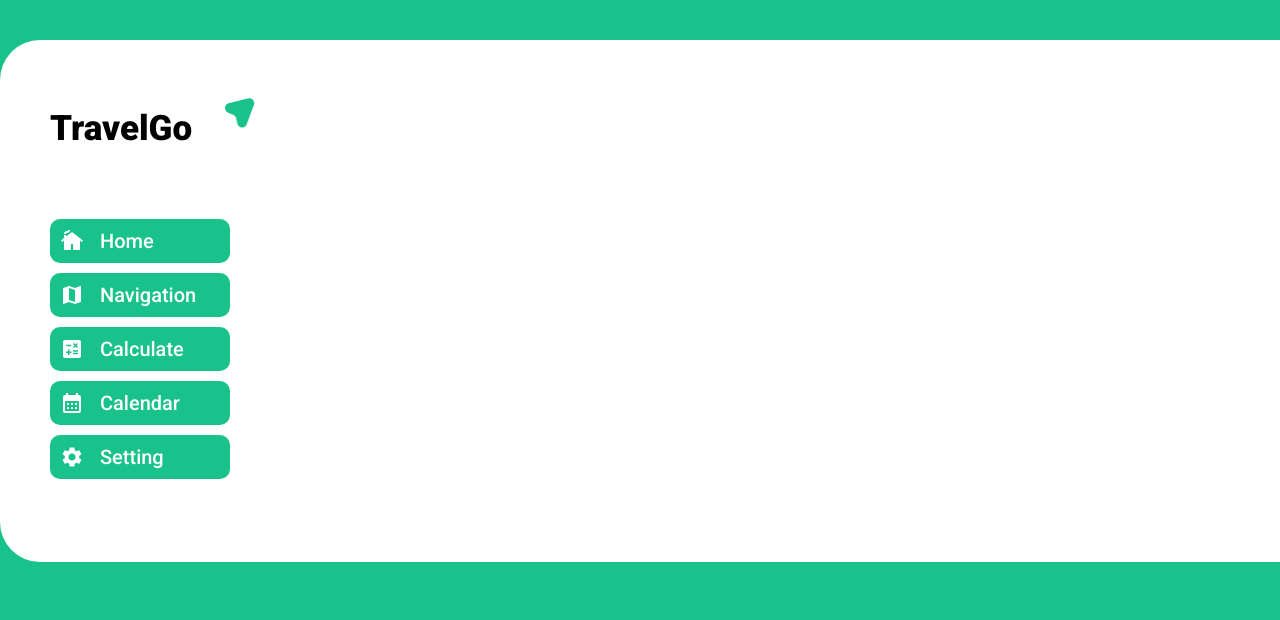
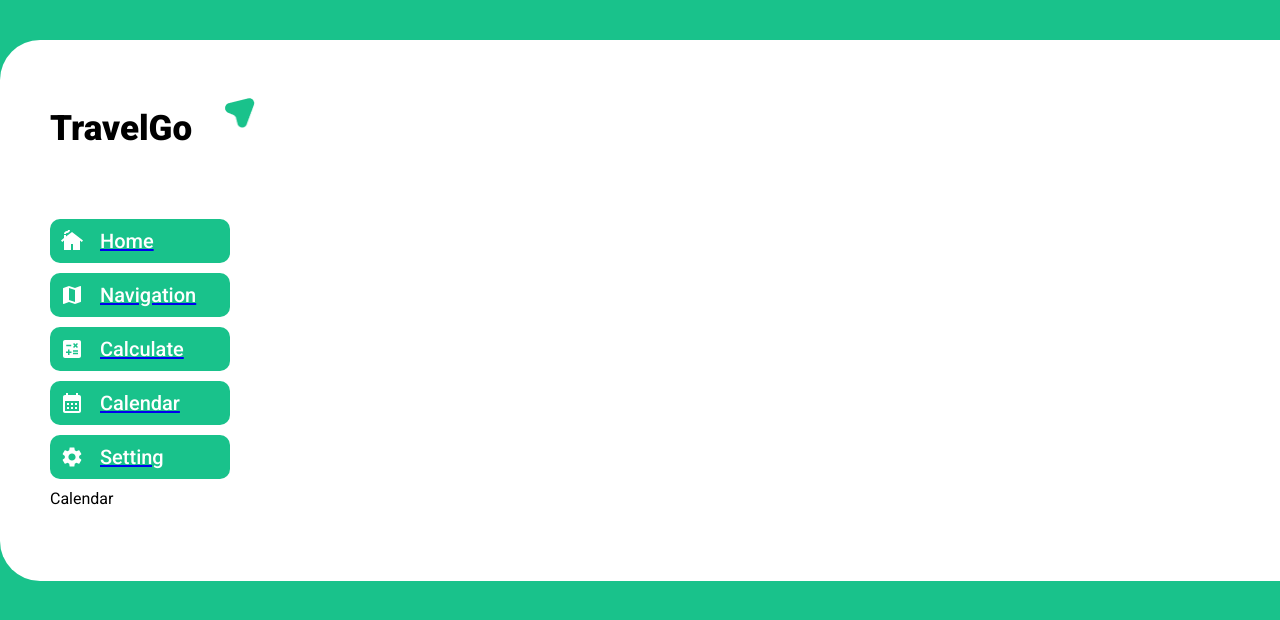
Before and after one commit to Sosisko/travel-app, a React (Create React App) app: page /calendar in a window 1280 px wide. Shown: the top 620 px of the page. Built offline with nearby package versions, Linux system fonts and the light colour scheme.

Commit message:
router fix_1

```diff
--- /dev/null
+++ b/src/components/Content/Calculate/Calculate.jsx
@@ -0,0 +1,7 @@
+import React from "react";
+
+const Calculate = () => {
+  return <div>Calculate</div>;
+};
+
+export default Calculate;
--- /dev/null
+++ b/src/components/Content/Calendar/Calendar.jsx
@@ -0,0 +1,7 @@
+import React from "react";
+
+const Calendar = () => {
+  return <div>Calendar</div>;
+};
+
+export default Calendar;
--- /dev/null
+++ b/src/components/Content/Home/Home.jsx
@@ -0,0 +1,7 @@
+import React from "react";
+
+const Home = () => {
+  return <div>Home</div>;
+};
+
+export default Home;
--- /dev/null
+++ b/src/components/Content/Navigation/Navigation.jsx
@@ -0,0 +1,7 @@
+import React from "react";
+
+const Navigation = () => {
+  return <div>Navigation</div>;
+};
+
+export default Navigation;
--- /dev/null
+++ b/src/components/Content/Setting/Setting.jsx
@@ -0,0 +1,7 @@
+import React from "react";
+
+const Setting = () => {
+  return <div>Setting</div>;
+};
+
+export default Setting;
--- a/src/components/Sidebar/Sidebar.jsx
+++ b/src/components/Sidebar/Sidebar.jsx
@@ -3,7 +3,13 @@ import Logo from "../Logo/Logo";
 import { SidebarDate } from "./SidebarData";
 import "./Sidebar.css";
 
-import { BrowserRouter as Router, Switch, Route, Link } from "react-router-dom";
+import Home from "../Content/Home/Home";
+import Navigation from "../Content/Navigation/Navigation";
+import Сalculate from "../Content/Calculate/Calculate";
+import Calendar from "../Content/Calendar/Calendar";
+import Setting from "../Content/Setting/Setting";
+
+import { BrowserRouter as Router, Routes, Route, Link } from "react-router-dom";
 
 const Sidebar = () => {
   return (
@@ -14,15 +20,24 @@ const Sidebar = () => {
           <ul className="navbar_items">
             {SidebarDate.map((val, key) => {
               return (
-                <li className="navbar_item" key={key} Link to={val.link}>
-                  <div className="navbar_icon">{val.icon}</div>
-                  <div className="navbar_title">{val.title}</div>
-                </li>
+                <Link to={val.link}>
+                  <li className="navbar_item" key={key}>
+                    <div className="navbar_icon">{val.icon}</div>
+                    <div className="navbar_title">{val.title}</div>
+                  </li>
+                </Link>
               );
             })}
           </ul>
         </nav>
 
+        <Routes>
+          <Route path="/" element={<Home />} />
+          <Route path="/navigation" element={<Navigation />} />
+          <Route path="/calculate" element={<Сalculate />} />
+          <Route path="/calendar" element={<Calendar />} />
+          <Route path="/setting" element={<Setting />} />
+        </Routes>
       </Router>
     </div>
   );
```
